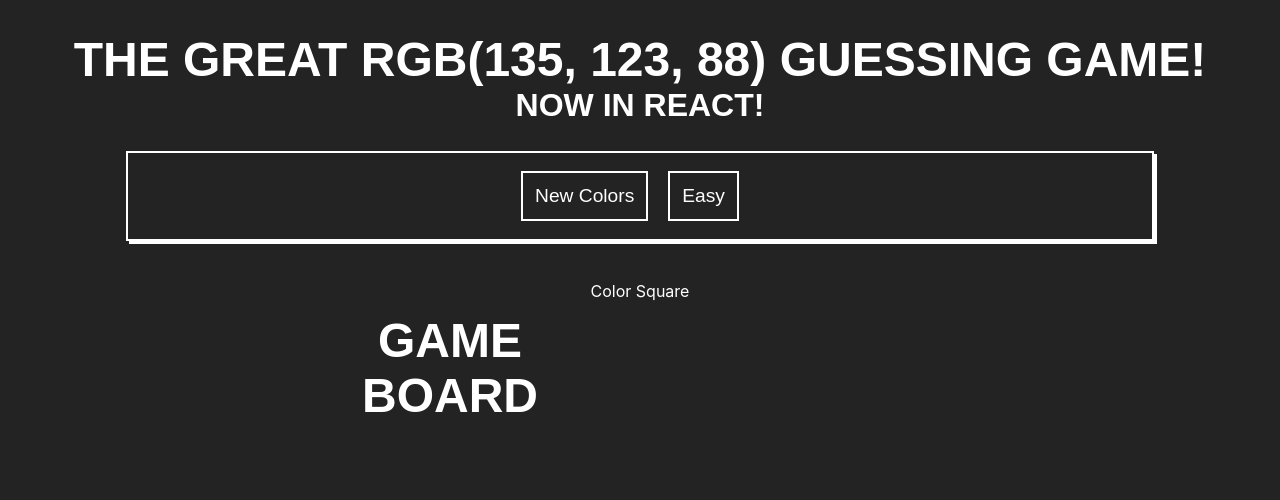
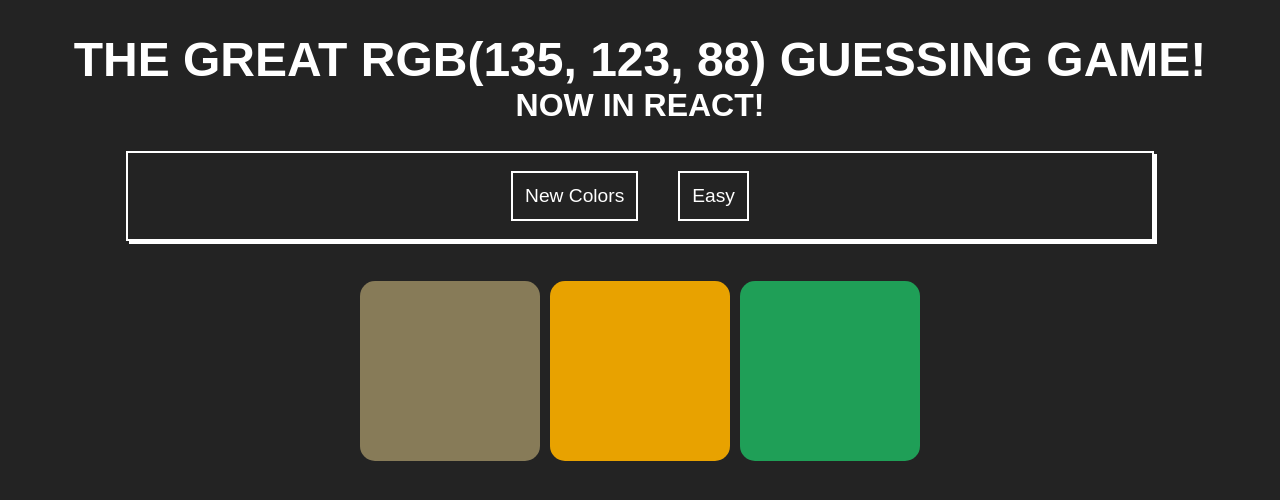
Before and after one commit to zealousAnemone/color-guessing-react, a React (Create React App) app: page / in a window 1280 px wide. Shown: the top 500 px of the page. Built offline with nearby package versions, Linux system fonts and the light colour scheme; a web font is replaced by a local one.

Commit message:
Added state to determine if game is won. Fixed newColors reducer so it doesn't keep adding onto the end of the array. Squares appear on gameboard now.

```diff
--- a/src/components/ColorSquare.js
+++ b/src/components/ColorSquare.js
@@ -1,7 +1,23 @@
 import React from 'react';
+import { useSelector, useDispatch } from 'react-redux';
+import { selectChosenColor, toggleWon } from '../store/reducers/colorsReducer';
 
-const ColorSquare = () => {
-  return <div className="color-square">Color Square</div>;
+const ColorSquare = (props) => {
+  const chosenColor = useSelector(selectChosenColor);
+  const dispatch = useDispatch();
+
+  const checkWin = () => {
+    if (chosenColor === props.color) {
+      dispatch(toggleWon());
+    }
+  };
+  return (
+    <div
+      className="color-square"
+      style={{ backgroundColor: props.color }}
+      onClick={checkWin}
+    ></div>
+  );
 };
 
 export default ColorSquare;
--- a/src/components/Controls.js
+++ b/src/components/Controls.js
@@ -4,12 +4,16 @@
   newColors,
   selectDifficulty,
   setDifficulty,
+  selectColors,
   chooseColor,
+  selectWon,
 } from '../store/reducers/colorsReducer';
 
 const Controls = () => {
   const dispatch = useDispatch();
   const difficulty = useSelector(selectDifficulty);
+  // const colors = useSelector(selectColors);
+  const won = useSelector(selectWon);
 
   return (
     <div id="controls">
@@ -21,9 +25,12 @@
       >
         New Colors
       </button>
+      <span className="won">{won && 'You Win!'}</span>
       <button
         onClick={() => {
           dispatch(setDifficulty());
+          dispatch(newColors());
+          dispatch(chooseColor());
         }}
       >
         {difficulty === 'easy' ? 'Easy' : 'Hard'}
--- a/src/components/GameBoard.js
+++ b/src/components/GameBoard.js
@@ -1,13 +1,16 @@
 import React from 'react';
 import ColorSquare from './ColorSquare';
+import { useSelector } from 'react-redux';
+import { selectColors } from '../store/reducers/colorsReducer';
 
 const GameBoard = () => {
-  return (
-    <div id="game-board">
-      <h1>Game Board</h1>
-      <ColorSquare />
-    </div>
-  );
+  const colorGrid = [];
+  const colors = useSelector(selectColors);
+
+  colors.forEach((color) => {
+    colorGrid.push(<ColorSquare color={color} />);
+  });
+  return <div id="game-board">{colorGrid}</div>;
 };
 
 export default GameBoard;
--- a/src/store/reducers/colorsReducer.js
+++ b/src/store/reducers/colorsReducer.js
@@ -6,9 +6,11 @@
     difficulty: 'easy',
     currentColors: [],
     chosenColor: '',
+    won: false,
   },
   reducers: {
     newColors: (state) => {
+      const temp = [];
       let red, blue, green;
       let diff;
       state.difficulty === 'easy' ? (diff = 3) : (diff = 9);
@@ -19,8 +21,9 @@
         blue = Math.floor(Math.random() * 255);
 
         let color = `rgb(${red}, ${green}, ${blue})`;
-        state.currentColors.push(color);
+        temp.push(color);
       }
+      state.currentColors = temp;
     },
     setDifficulty: (state) => {
       if (state.difficulty === 'easy') {
@@ -35,13 +38,22 @@
           Math.floor(Math.random() * state.currentColors.length)
         ];
     },
+    toggleWon: (state) => {
+      state.won = !state.won;
+    },
   },
 });
 
 export const selectColors = (state) => state.colors.currentColors;
 export const selectDifficulty = (state) => state.colors.difficulty;
 export const selectChosenColor = (state) => state.colors.chosenColor;
+export const selectWon = (state) => state.colors.won;
 
-export const { newColors, setDifficulty, chooseColor } = colorsSlice.actions;
+export const {
+  newColors,
+  setDifficulty,
+  chooseColor,
+  toggleWon,
+} = colorsSlice.actions;
 
 export default colorsSlice.reducer;
```
